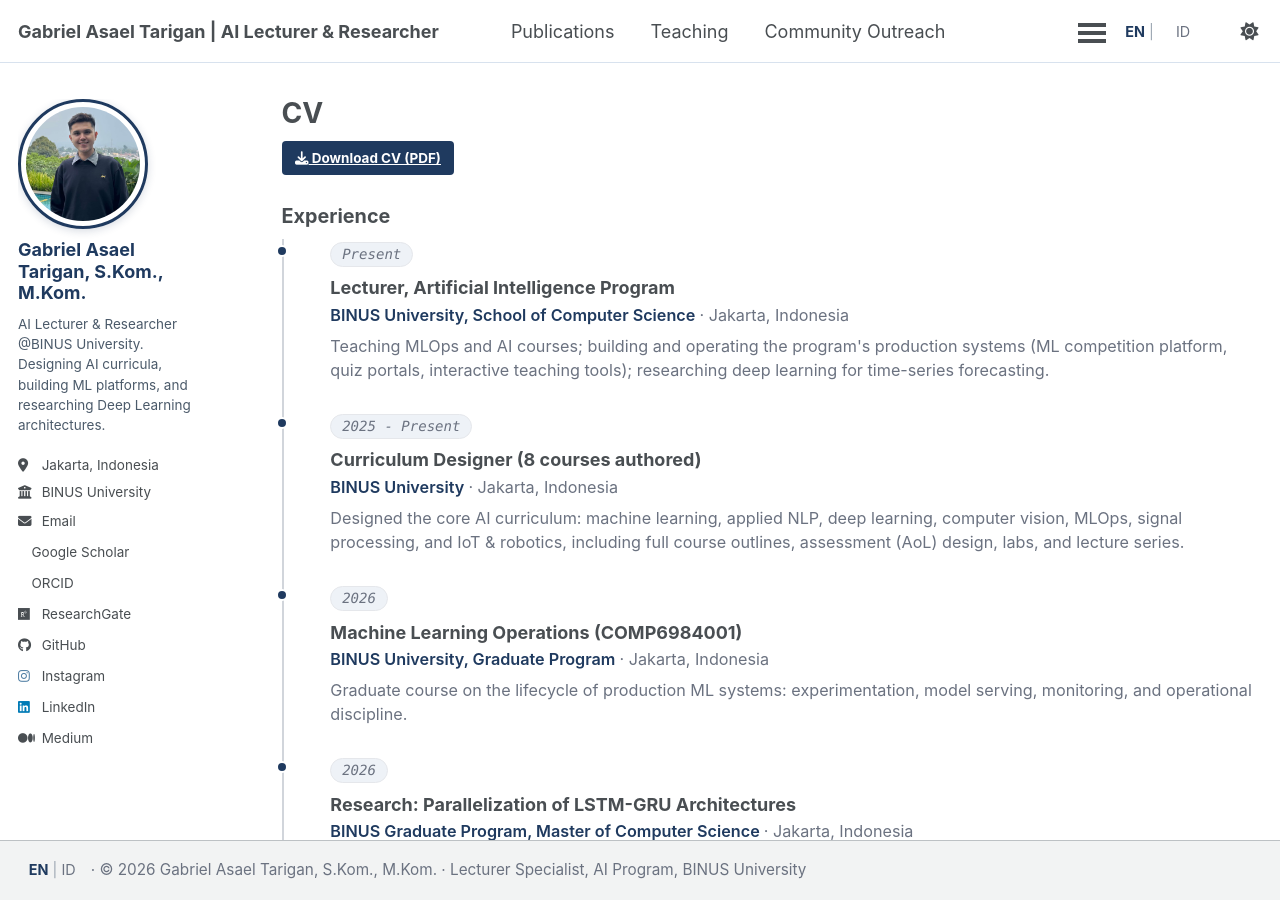
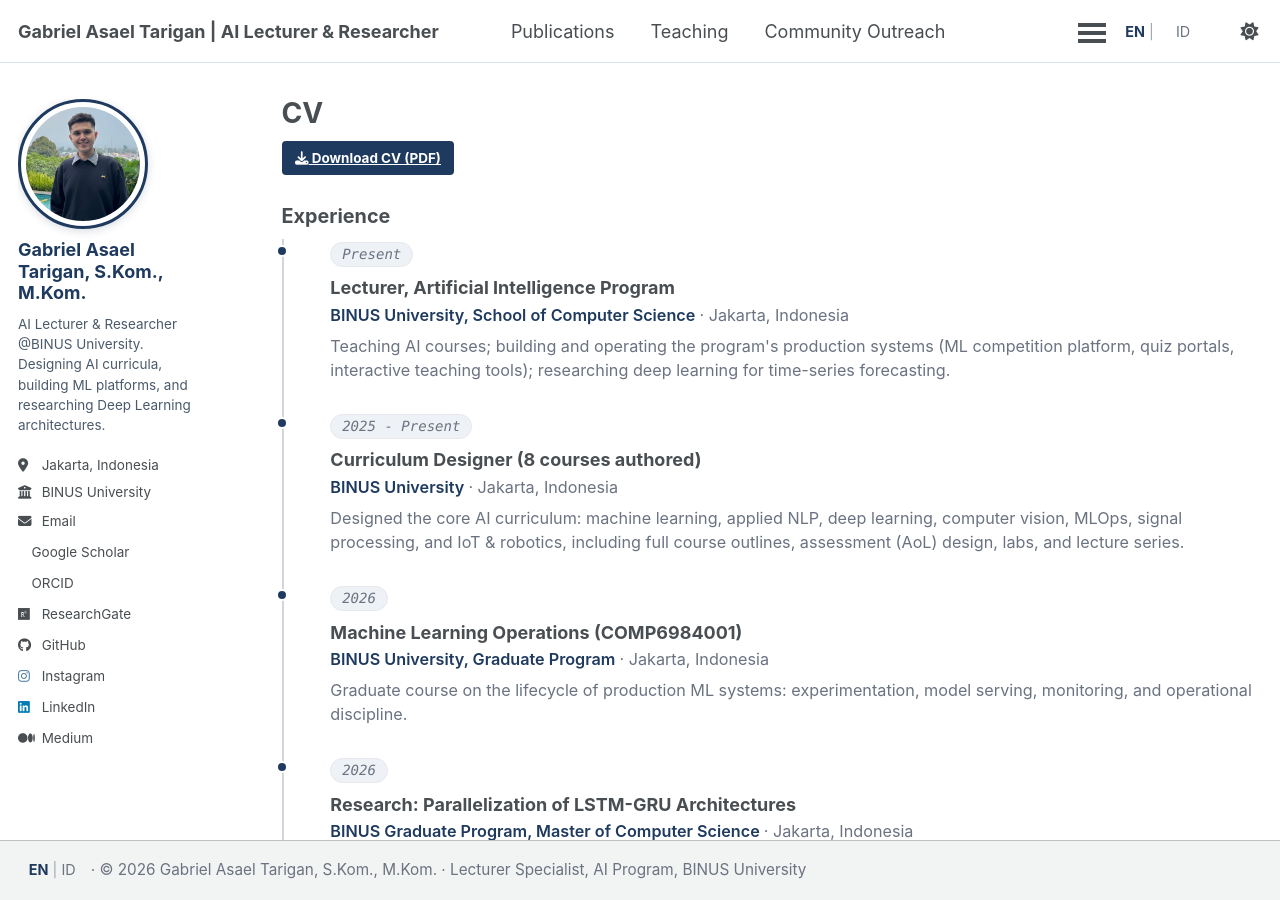
Before and after one commit to asaeltarigan/asaeltarigan.github.io, a Jekyll site: the page built from _pages/cv.md, in a window 1280 px wide and 900 px high. Built offline with Jekyll 4.4.1, drawn with Linux system fonts in a browser that asks for light colours; a style sheet for code colours, icons or effects is not loaded.

Commit message:
Update description for Lecturer position

```diff
--- a/_data/cv_timeline.yml
+++ b/_data/cv_timeline.yml
@@ -3,7 +3,7 @@ experience:
     title: "Lecturer, Artificial Intelligence Program"
     org: "BINUS University, School of Computer Science"
     location: "Jakarta, Indonesia"
-    description: "Teaching MLOps and AI courses; building and operating the program's production systems (ML competition platform, quiz portals, interactive teaching tools); researching deep learning for time-series forecasting."
+    description: "Teaching AI courses; building and operating the program's production systems (ML competition platform, quiz portals, interactive teaching tools); researching deep learning for time-series forecasting."
   - time: "2025 - Present"
     title: "Curriculum Designer (8 courses authored)"
     org: "BINUS University"
```
